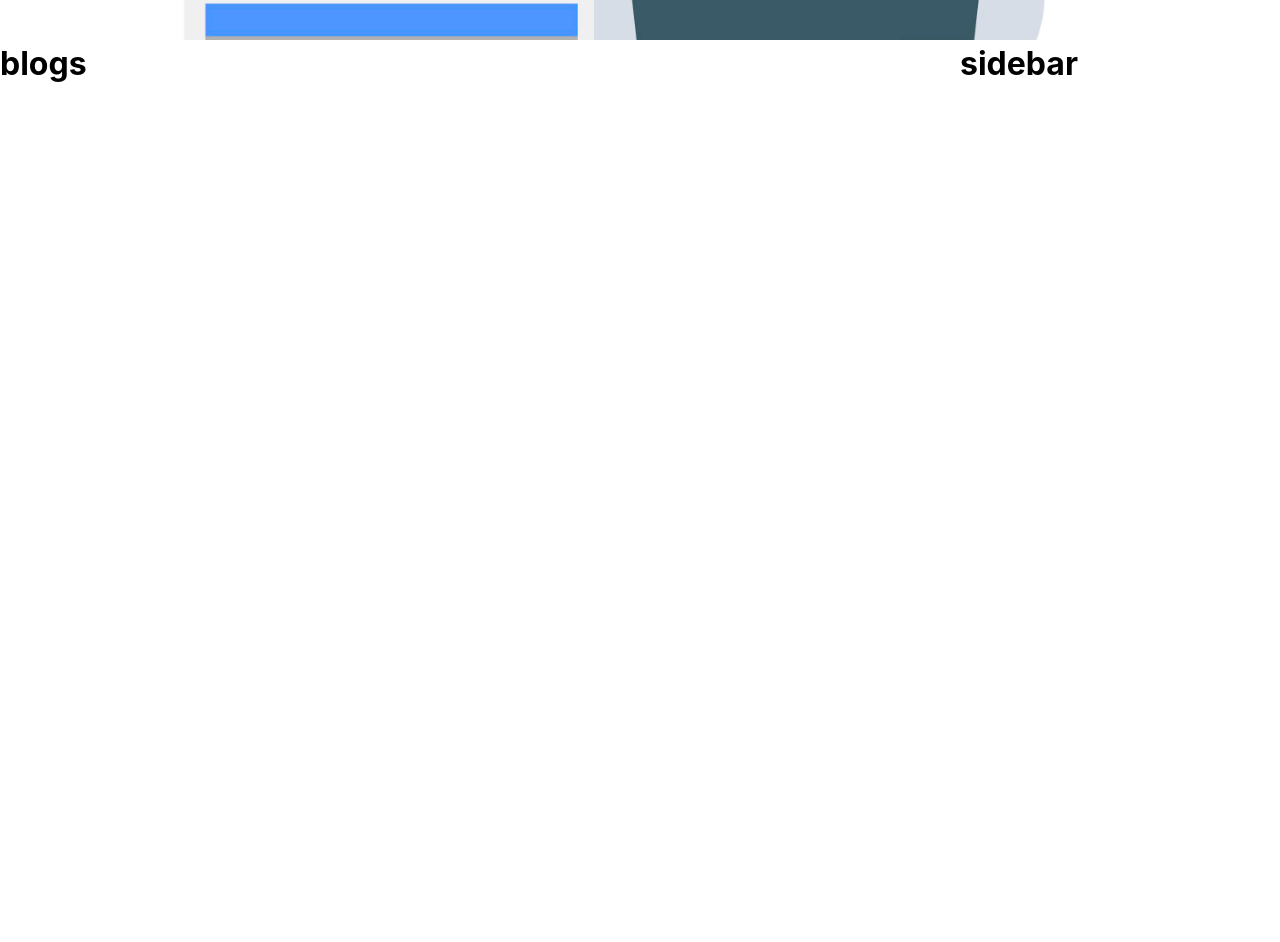
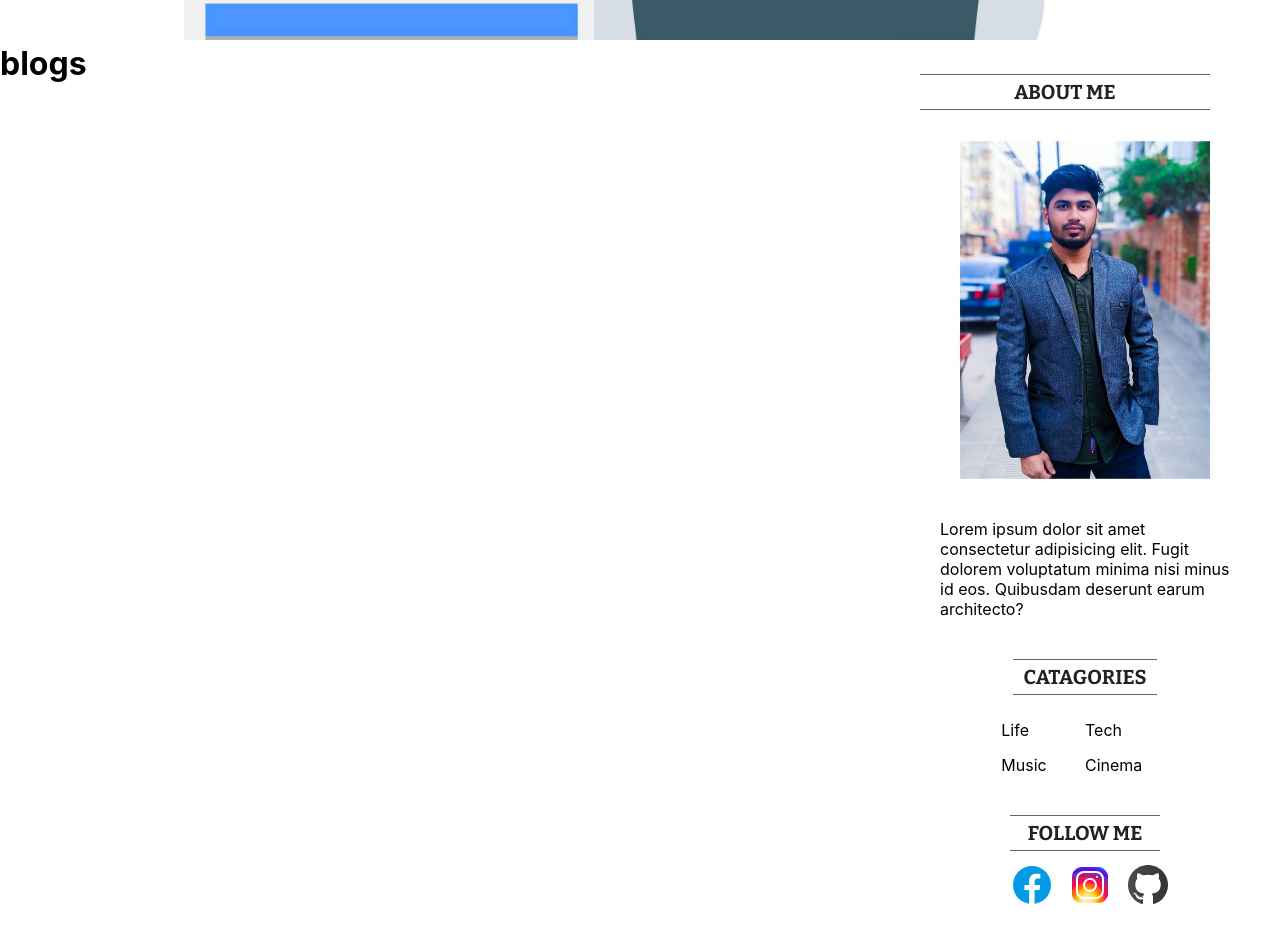
Before and after one commit to Parvez-Rahman100/daily-blogs, a React (Create React App) app: page / in a window 1280 px wide. Shown: the part 600-1542 px from the top of the page. Before the commit the page ends 800 px from the top, so only its background shows below. Built offline with nearby package versions, Linux system fonts and the light colour scheme.

Commit message:
sidebar added

```diff
--- a/src/Components/SideBar/SideBar.jsx
+++ b/src/Components/SideBar/SideBar.jsx
@@ -1,11 +1,42 @@
 import React from 'react';
 import './sidebar.css';
+import parvez from '../../assests/parvez.jpg';
+import facebook from '../../assests/icons8-facebook.svg';
+import instagram from '../../assests/icons8-instagram.svg';
+import github from '../../assests/icons8-github.svg';
 
 
 const SideBar = () => {
     return (
         <div className='sidebar'>
-            <h1>sidebar</h1>
+            <div className="sidebarItmes">
+                <div className="sidebarTitle">
+                    <span>ABOUT ME</span>
+                </div>
+                <img className='sidebarImg' src={parvez} alt="parvezProfilePic" />
+                <p className='sidebarText'>Lorem ipsum dolor sit amet consectetur adipisicing elit. Fugit dolorem voluptatum minima nisi minus id eos. Quibusdam deserunt earum architecto?</p>
+            </div>
+            <div className="sidebarItems">
+            <div className="sidebarTitle">
+            <span>CATAGORIES</span>
+            </div>
+            <ul className="sidebarList">
+                <li className="sidebarListItem">Life</li>
+                <li className="sidebarListItem">Tech</li>
+                <li className="sidebarListItem">Music</li>
+                <li className="sidebarListItem">Cinema</li>
+            </ul>
+            </div>
+            <div className="sidebarItems">
+                <div className="sidebarTitle">
+                    <span>FOLLOW ME</span>
+                    </div>
+                    <div className="followSocial">
+                    <img className='sidebarIcons' src={facebook} alt="facebookIcon" />
+                    <img className='sidebarIcons' src={instagram} alt="instagramIcon" />
+                    <img className='sidebarIcons' src={github} alt="githubIcon" />
+                    </div>
+            </div>
         </div>
     );
 };
--- a/src/Components/SideBar/sidebar.css
+++ b/src/Components/SideBar/sidebar.css
@@ -1,3 +1,50 @@
 .sidebar{
     flex:3;
+    margin: 20px;
+    padding-bottom: 30px;
+    border-radius: 10px;
+    display: flex;
+    flex-direction: column;
+    align-items: center;
 }
+.sidebarItems{
+    display: flex;
+    flex-direction: column;
+    align-items: center;
+}
+.sidebarTitle{
+    margin: 10px;
+    padding: 5px;
+    width: 80%;
+    border-top: 1px solid #666;
+    border-bottom: 1px solid #666;
+    display: flex;
+    flex-direction: column;
+    justify-content: center;
+    align-items: center;
+    font-size: 20px;
+    font-weight: 700;
+    font-family: 'Bitter', serif;
+    color: #222;
+}
+.sidebarText{
+    padding: 30px;
+
+}
+.sidebarImg{
+    margin-top: 15px;
+    width: 350px;
+}
+.sidebarList{
+    margin-bottom: 30px;
+}
+.sidebarListItem{
+    display: inline-block;
+    width: 50%;
+    margin-top: 15px;
+    cursor: pointer;
+}
+.sidebarIcons{
+    margin-left: 10px;
+    cursor: pointer;
+}
```
